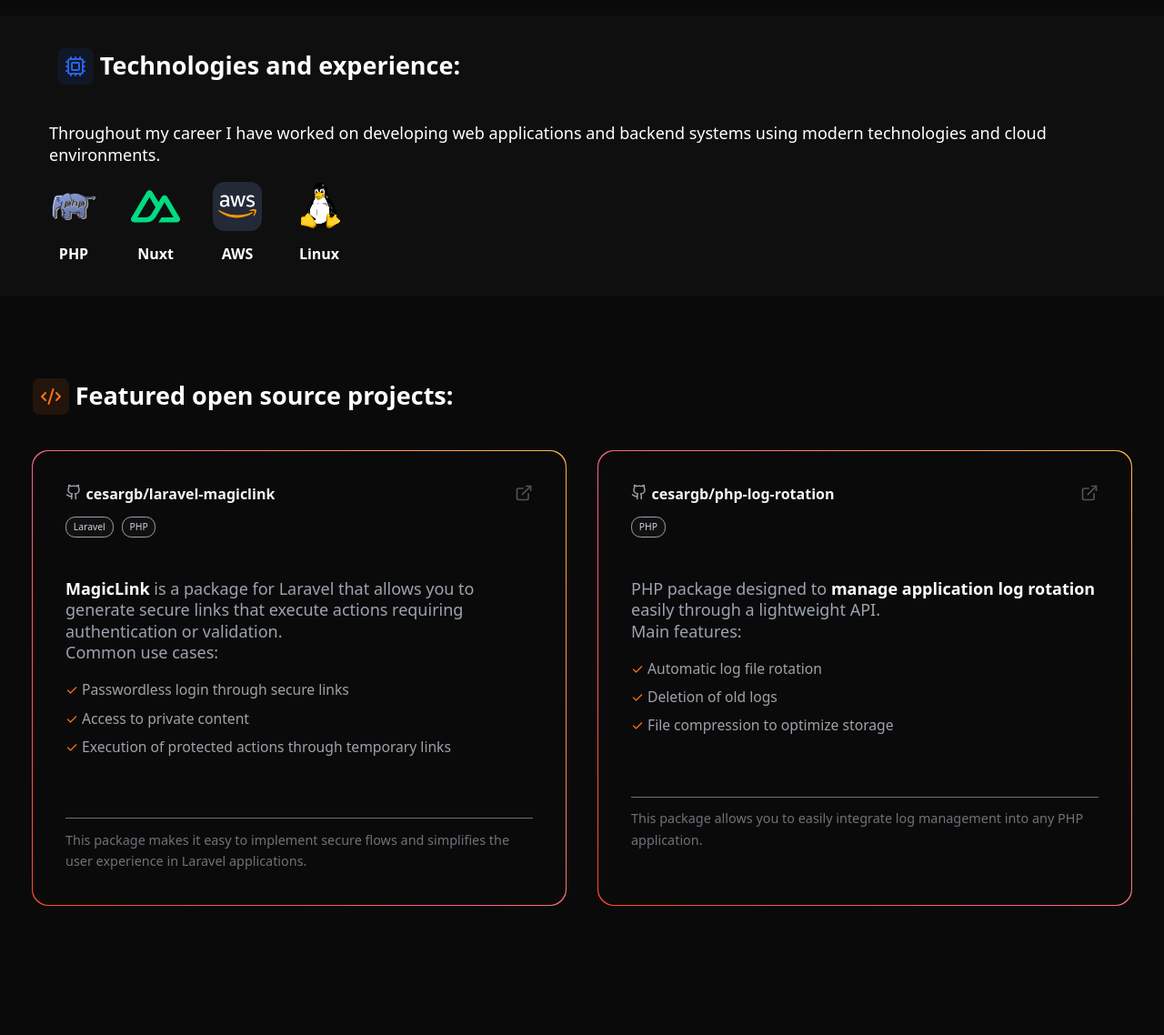
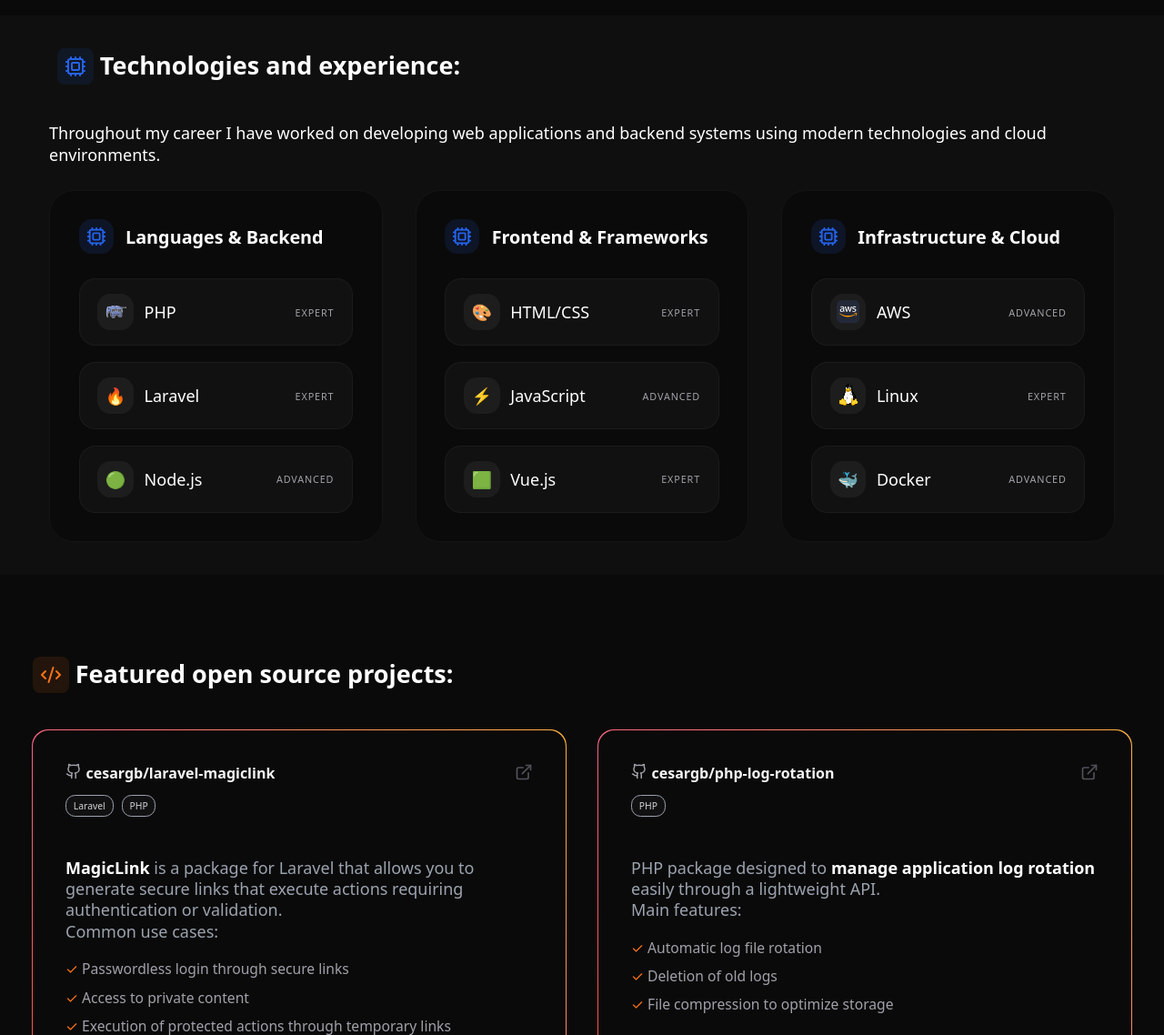
Before and after one commit to cesargb/cesargb.dev, a Laravel app: page /en in a window 1280 px wide. Shown: the part 776-1914 px from the top of the page at 91% size. Before the commit the page ends 1772 px from the top, so only its background shows below. Run offline with Laravel 12, Linux system fonts and the light colour scheme; style sheets or scripts are compiled from the project's sources.

Commit message:
Add experiences data source and redesign experience section UI

```diff
--- /dev/null
+++ b/app/Data/Experiences.php
@@ -0,0 +1,38 @@
+<?php
+
+namespace App\Data;
+
+class Experiences
+{
+    private static array $experiences = [
+        [
+            'title' => 'experience_title_backend',
+            'items' => [
+                ['name' => 'PHP', 'level' => 'expert'],
+                ['name' => 'Laravel', 'level' => 'expert'],
+                ['name' => 'Node.js', 'level' => 'advance'],
+            ],
+        ],
+        [
+            'title' => 'experience_title_frontend',
+            'items' => [
+                ['name' => 'HTML/CSS', 'level' => 'expert'],
+                ['name' => 'JavaScript', 'level' => 'advance'],
+                ['name' => 'Vue.js', 'level' => 'expert'],
+            ],
+        ],
+        [
+            'title' => 'experience_title_cloud',
+            'items' => [
+                ['name' => 'AWS', 'level' => 'advance'],
+                ['name' => 'Linux', 'level' => 'expert'],
+                ['name' => 'Docker', 'level' => 'advance'],
+            ],
+        ],
+    ];
+
+    public static function all(): array
+    {
+        return self::$experiences;
+    }
+}
--- a/resources/css/app.css
+++ b/resources/css/app.css
@@ -356,24 +356,96 @@
 
             .experience__content {
                 .items {
-                    margin-top: 1em;
-                    display: flex;
+                    margin-top: 1.5em;
+                    display: grid;
+                    grid-template-columns: repeat(auto-fit, minmax(280px, 1fr));
                     gap: 2em;
-                    flex-wrap: wrap;
                 }
                 .item {
                     display: flex;
                     flex-direction: column;
+                    gap: 1.5em;
+                    padding: 1.75em;
+                    border-radius: 1.5em;
+                    background-color: var(--bg-color);
+                    border: 1px solid rgb(255 255 255 / 0.04);
+
+                    header {
+                        display: flex;
+                        align-items: center;
+                        justify-content: space-between;
+                    }
+
+                    .title {
+                        display: flex;
+                        align-items: center;
+                        gap: 0.75em;
+
+                        .icon-h {
+                            display: flex;
+                            padding: 0.5rem;
+                            background-color: rgb(37 99 235 / 0.12);
+                            border-radius: 0.75em;
+
+                            svg {
+                                color: rgb(37 99 235);
+                                width: 22px;
+                                height: 22px;
+                            }
+                        }
+
+                        h3 {
+                            font-size: 1.1em;
+                            margin: 0;
+                        }
+                    }
+                }
+
+                .experience-list {
+                    display: flex;
+                    flex-direction: column;
+                    gap: 1em;
+                }
+
+                .experience-list__item {
+                    display: flex;
                     align-items: center;
-                    justify-content: end;
-                    gap: 0.5em;
-                    max-width: 300px;
+                    justify-content: space-between;
+                    gap: 1em;
+                    padding: 0.9em 1.1em;
+                    border-radius: 1em;
+                    background-color: rgb(255 255 255 / 0.03);
+                    border: 1px solid rgb(255 255 255 / 0.04);
+                }
+
+                .experience-list__name {
+                    display: flex;
+                    align-items: center;
+                    gap: 0.65em;
+                }
+
+                .experience-icon {
+                    display: inline-flex;
+                    align-items: center;
+                    justify-content: center;
+                    width: 2.2em;
+                    height: 2.2em;
+                    border-radius: 0.8em;
+                    background-color: rgb(255 255 255 / 0.05);
 
                     svg,
                     img {
-                        width: 3em;
-                        height: 3em;
+                        width: 1.4em;
+                        height: 1.4em;
                     }
+                }
+
+                .experience-list__level {
+                    color: rgb(161 161 170);
+                    font-size: 0.85em;
+                    letter-spacing: 0.08em;
+                    text-transform: uppercase;
+                    font-size: 0.6em;
                 }
             }
         }
--- a/resources/views/components/experience-item.blade.php
+++ b/resources/views/components/experience-item.blade.php
@@ -1,32 +1,55 @@
-@props([,'title', 'experiences'])
-<div class="item">
+@props(['experience'])
+
+@php
+    $iconMap = [
+        'PHP' => ['type' => 'svg', 'path' => 'icons/php.svg'],
+        'Laravel' => ['type' => 'emoji', 'value' => '🔥'],
+        'Symfony' => ['type' => 'emoji', 'value' => '🧩'],
+        'Node.js' => ['type' => 'emoji', 'value' => '🟢'],
+        'Python' => ['type' => 'emoji', 'value' => '🐍'],
+        'Django' => ['type' => 'emoji', 'value' => '🎯'],
+        'HTML/CSS' => ['type' => 'emoji', 'value' => '🎨'],
+        'JavaScript' => ['type' => 'emoji', 'value' => '⚡'],
+        'Vue.js' => ['type' => 'emoji', 'value' => '🟩'],
+        'AWS' => ['type' => 'svg', 'path' => 'icons/aws.svg'],
+        'Linux' => ['type' => 'svg', 'path' => 'icons/linux.svg'],
+        'Docker' => ['type' => 'emoji', 'value' => '🐳'],
+    ];
+@endphp
+
+<div class="item experience-card">
     <header>
-        <div>
-            <div class="title">
-                {!! file_get_contents(resource_path('icons/github.svg')) !!}
-                <a
-                    href="https://www.github.com/cesargb/{{ $repository['repository'] }}"
-                    target="_blank"
-                >
-                    <h3>
-                        cesargb/{{ $repository["repository"] }}
-                    </h3>
-                </a>
+        <div class="title">
+            <div class="icon-h">
+                {!! file_get_contents(resource_path('icons/technology.svg')) !!}
             </div>
-            <div class="tags">
-                @foreach($repository['tags'] as $tag)
-                <span> {{ $tag }} </span>
-                @endforeach
-            </div>
-        </div>
-
-        <div>
-            {!! file_get_contents(resource_path('icons/external.svg')) !!}
+            <h3>{{ __("main.{$experience['title']}") }}</h3>
         </div>
     </header>
 
-
-    <div class="description">
-        {!! Str::markdown($repository["description"][app()->getLocale()]) !!}
+    <div class="experience-list">
+        @foreach($experience['items'] as $item)
+            @php
+                $icon = $iconMap[$item['name']] ?? null;
+                $levelKey = "main.experiences_{$item['level']}";
+            @endphp
+            <div class="experience-list__item">
+                <div class="experience-list__name">
+                    <span class="experience-icon" aria-hidden="true">
+                        @if($icon && $icon['type'] === 'svg')
+                            {!! file_get_contents(resource_path($icon['path'])) !!}
+                        @elseif($icon && $icon['type'] === 'emoji')
+                            {{ $icon['value'] }}
+                        @else
+                            *
+                        @endif
+                    </span>
+                    <span>{{ $item['name'] }}</span>
+                </div>
+                <div class="experience-list__level">
+                    {{ __($levelKey) }}
+                </div>
+            </div>
+        @endforeach
     </div>
 </div>
--- a/resources/views/index.blade.php
+++ b/resources/views/index.blade.php
@@ -113,30 +113,9 @@
                             {{ __("page-index.experience_content") }}
                         </p>
                         <div class="items">
-                            <div class="item">
-                            <div class="item__image">
-                                <img src="{{ Vite::asset('resources/icons/php.svg') }}" alt="PHP">
-                            </div>
-                            <h3>PHP</h3>
-                        </div>
-                        <div class="item">
-                            <div class="item__image">
-                                <img src="{{ Vite::asset('resources/icons/nuxt.svg') }}" alt="Nuxt">
-                            </div>
-                            <h3>Nuxt</h3>
-                        </div>
-                        <div class="item">
-                            <div class="item__image">
-                                <img src="{{ Vite::asset('resources/icons/aws.svg') }}" alt="AWS">
-                            </div>
-                            <h3>AWS</h3>
-                        </div>
-                        <div class="item">
-                            <div class="item__image">
-                                <img src="{{ Vite::asset('resources/icons/linux.svg') }}" alt="Linux">
-                            </div>
-                            <h3>Linux</h3>
-                        </div>
+                            @foreach(\App\Data\Experiences::all() as $experience)
+                                <x-experience-item :experience="$experience" />
+                            @endforeach
                         </div>
 
                     </div>
```
